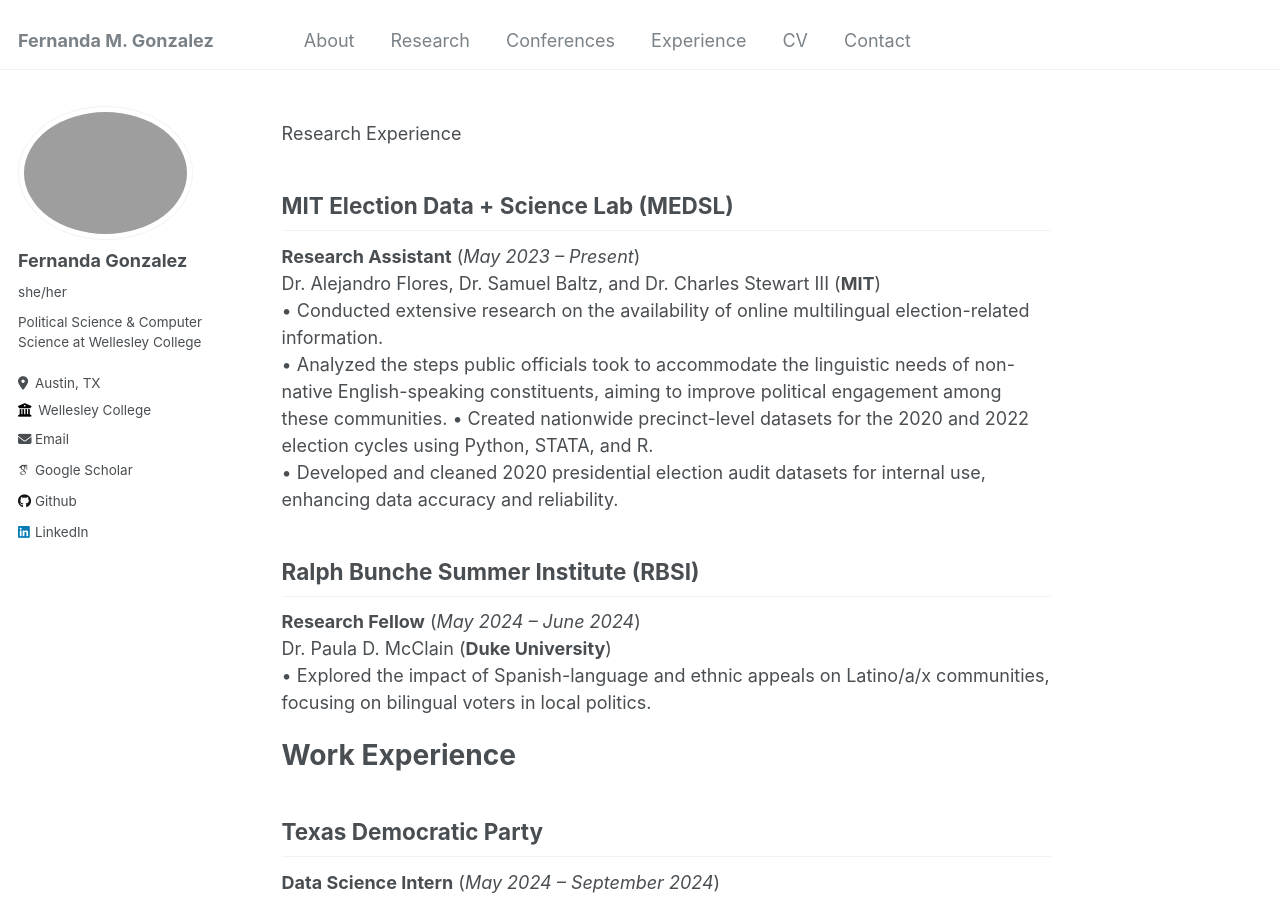
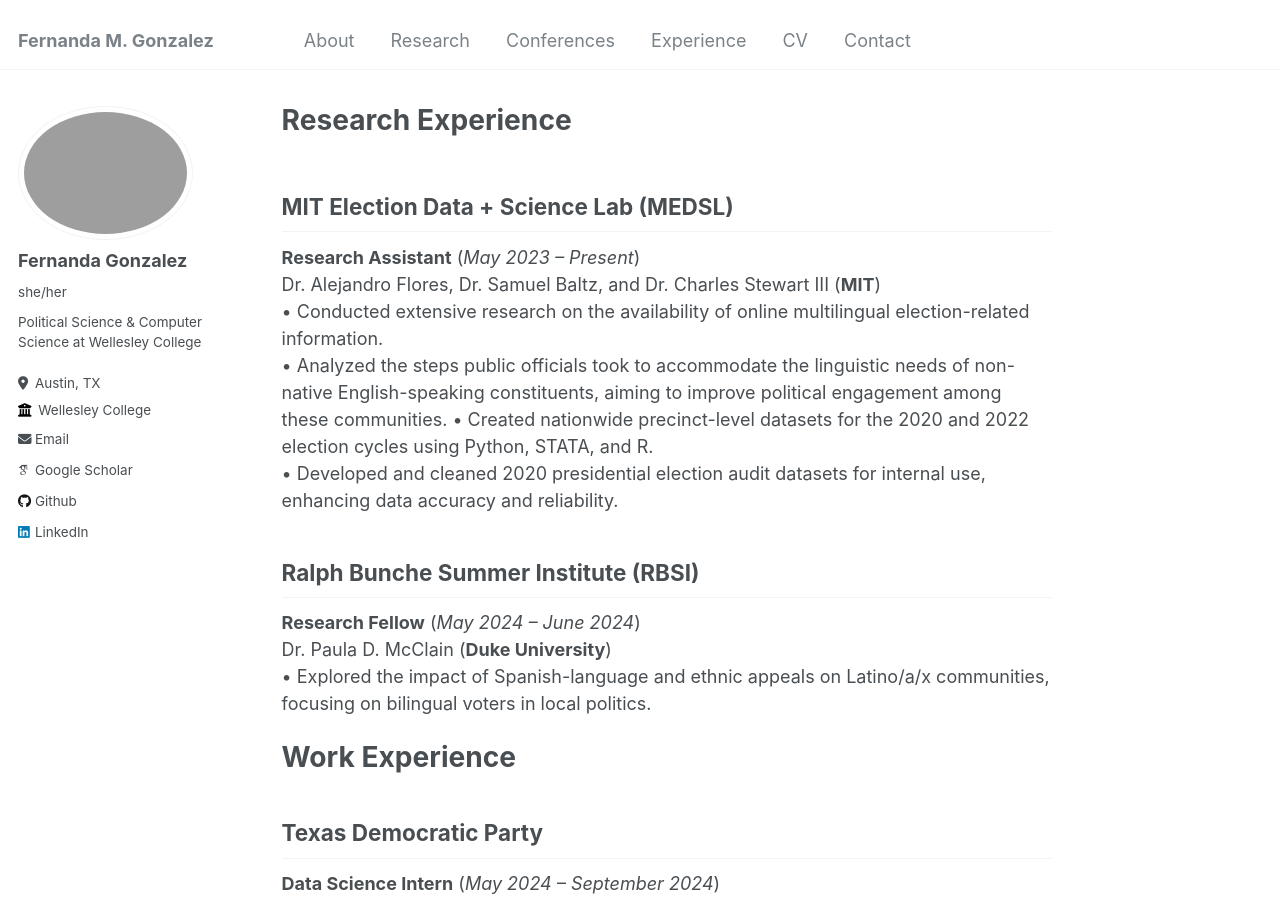
Before and after one commit to fernandamayela/fernandamayela.github.io, a Jekyll site: the page built from _pages/experience.md, in a window 1280 px wide and 900 px high. Built offline with Jekyll 4.4.1, drawn with Linux system fonts in a browser that asks for light colours; some web fonts are replaced.

```diff
--- a/_pages/experience.md
+++ b/_pages/experience.md
@@ -1,9 +1,8 @@
 ---
-title: ""
+title: "Research Experience"
 permalink: /experience/
 author_profile: true
 ---
-Research Experience
 ## MIT Election Data + Science Lab (MEDSL)
 **Research Assistant** (*May 2023 – Present*)<br>
 Dr. Alejandro Flores, Dr. Samuel Baltz, and Dr. Charles Stewart III (**MIT**)<br>
```
